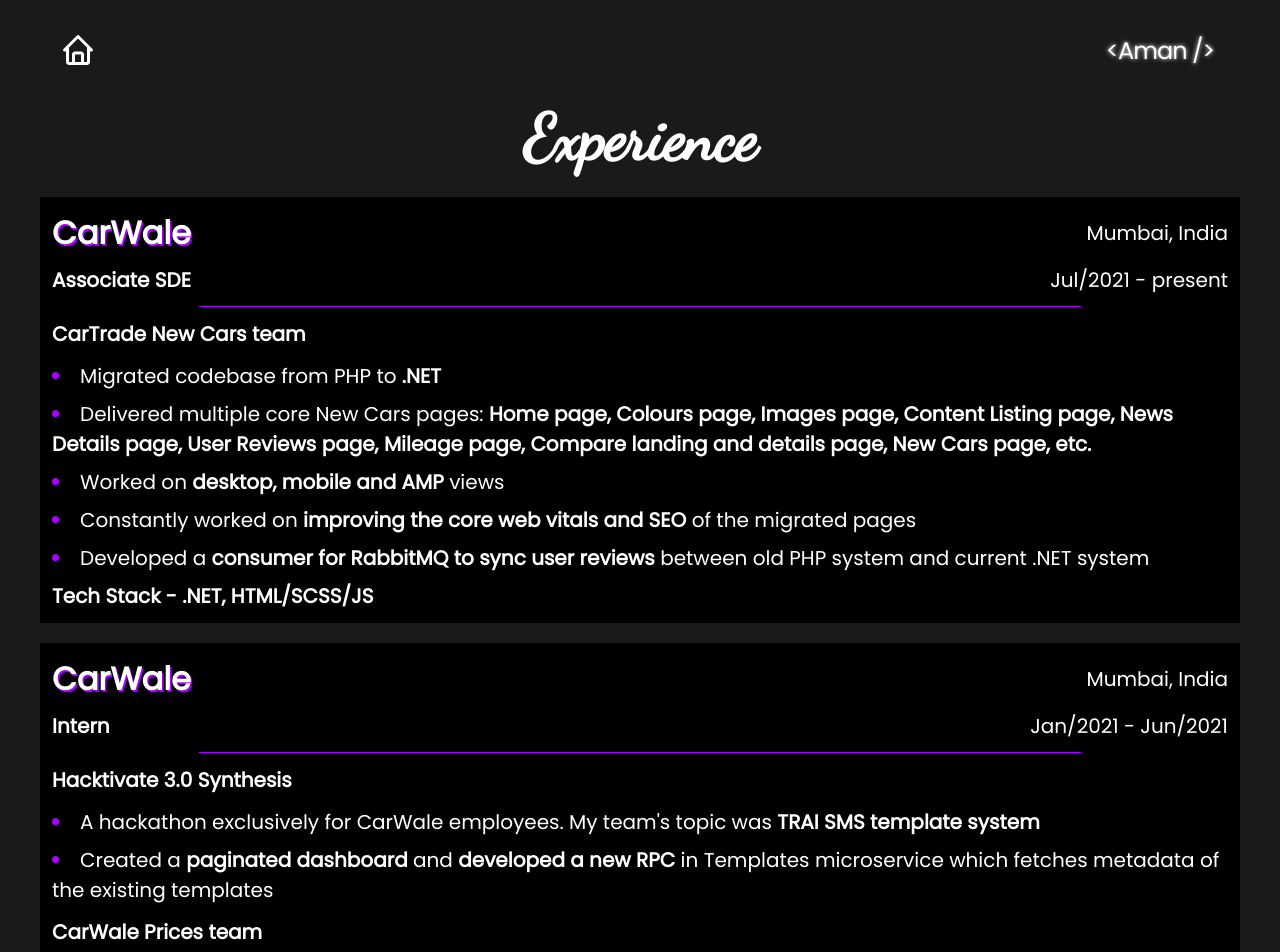
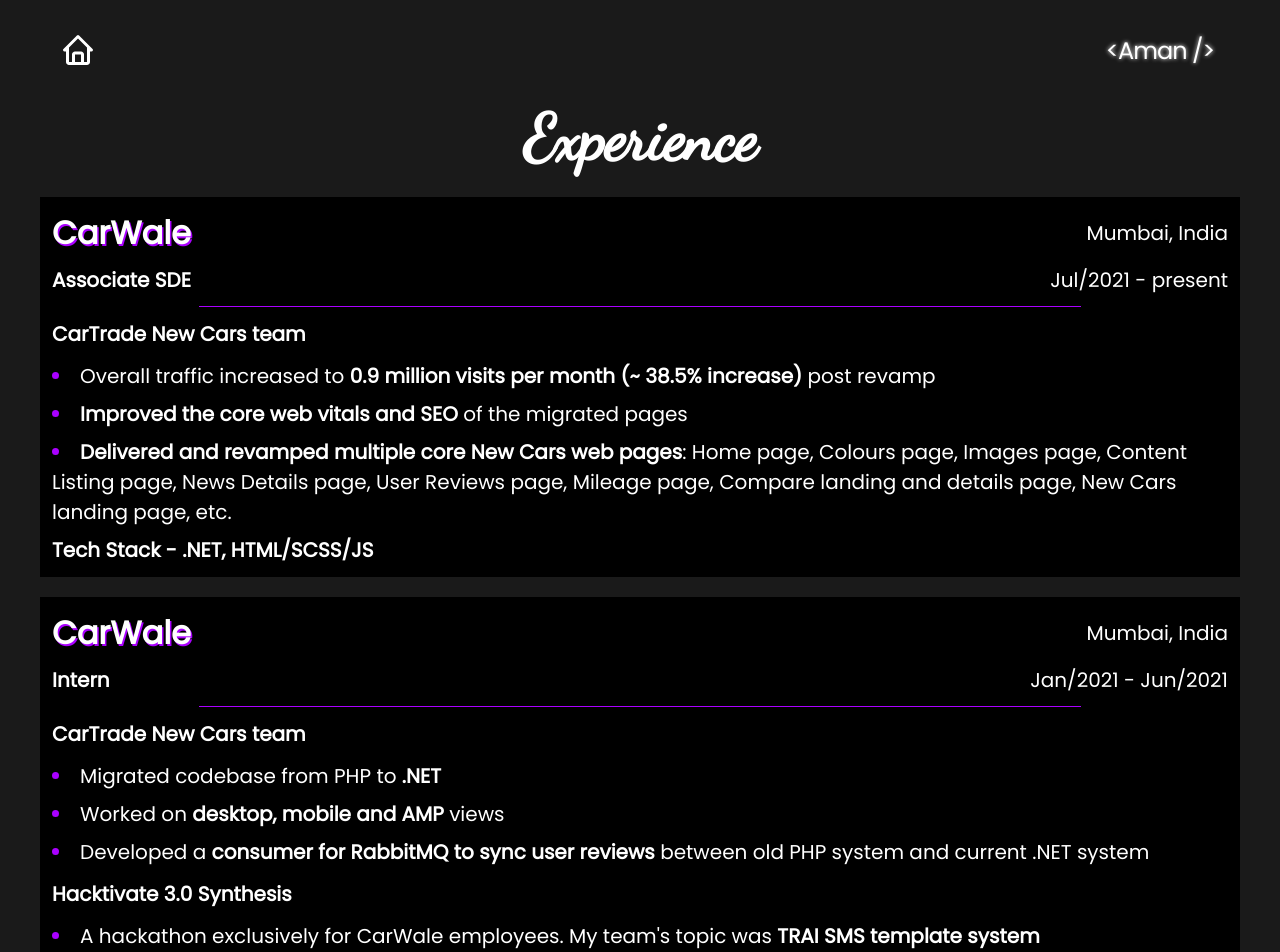
Before and after one commit to echoaman/amanpahurkar, a Next.js app: page /experience in a window 1280 px wide. Shown: the top 952 px of the page. Built offline with nearby package versions, Linux system fonts and the light colour scheme.

Commit message:
exp updated, main style updated

```diff
--- a/pages/blog/[slug].js
+++ b/pages/blog/[slug].js
@@ -65,13 +65,13 @@
 				<meta name="description" content={data.desc} />
 				<meta name="keywords" content="blog, blog post" />
 			</Head>
-			<main className={`${styles.main}`}>
+			<main>
 				<h1 className={`${styles.heading}`}>{data.heading}</h1>
 				<p className={`${styles.publishedOn}`}>Published on : <time dateTime={data.publishedOn.dateTime}>{data.publishedOn.date}</time></p>
 				<article className={`${styles.post}`}>
 					{ data.postContent.map(content => getContent(content)) }
-					<p><strong>Thank you for reading! 👋</strong></p>
 				</article>
+				<p className={`${styles.thank_you}`}><strong>Thank you for reading! 👋</strong></p>
 			</main>
 		</>
 	)
--- a/pages/blog/index.js
+++ b/pages/blog/index.js
@@ -18,11 +18,11 @@
 				<meta name="description" content="Welcome to my blog! I will jot down my experiences and learnings in different blog posts which you can find here." />
 				<meta name="keywords" content="blog" />
 			</Head>
-			<main className={`${styles.main}`}>
+			<main>
 				<h1 className={`${styles.heading}`}>Blog</h1>
 				<div className={`${styles.container}`}>
 					<Link href="/blog/one-year-as-a-software-engineer">
-						<a>
+						<a className={`${styles.blog_post_wrapper}`}>
 						<section className={`${styles.blog_post}`}>
 							<h2 className={`${styles.blog_title}`}>One Year As A Software Engineer</h2>
 							<p className={`${styles.publish_date}`}>Published on : <time dateTime="2022-01-05">5th January, 2022</time></p>
--- a/pages/experience/index.js
+++ b/pages/experience/index.js
@@ -17,7 +17,7 @@
 				<meta name="description" content="You can find all the companies, the tech stacks and type of work I have done on this page." />
 				<meta name="keywords" content="Experience, tech stack, resume, teams" />
 			</Head>
-			<main className={styles.main}>
+			<main>
 				<h1 className={styles.heading}>Experience</h1>
 				<section className={styles.experiences}>
 					<article className={styles.exp}>
@@ -30,11 +30,9 @@
 						<section className={`${styles.content}`}>
 							<p className={styles.team}>CarTrade New Cars team</p>
 							<ul>
-								<li>Migrated codebase from PHP to <strong>.NET</strong></li>
-								<li>Delivered multiple core New Cars pages: <strong>Home page, Colours page, Images page, Content Listing page, News Details page, User Reviews page, Mileage page, Compare landing and details page, New Cars page, etc.</strong></li>
-								<li>Worked on <strong>desktop, mobile and AMP</strong> views</li>
-								<li>Constantly worked on <strong>improving the core web vitals and SEO</strong> of the migrated pages</li>
-								<li>Developed a <strong>consumer for RabbitMQ to sync user reviews</strong> between old PHP system and current .NET system</li>
+								<li>Overall traffic increased to <strong>0.9 million visits per month (~ 38.5% increase)</strong> post revamp</li>
+								<li><strong>Improved the core web vitals and SEO</strong> of the migrated pages</li>
+								<li><strong>Delivered and revamped multiple core New Cars web pages</strong>: Home page, Colours page, Images page, Content Listing page, News Details page, User Reviews page, Mileage page, Compare landing and details page, New Cars landing page, etc.</li>
 							</ul>
 							<p className={styles.tech_stack}><strong>Tech Stack - .NET, HTML/SCSS/JS</strong></p>
 						</section>
@@ -47,6 +45,12 @@
 							<p className={styles.duration}><time dateTime="2021-01">Jan/2021</time> - <time dateTime="2021-06">Jun/2021</time></p>
 						</section>
 						<section className={`${styles.content}`}>
+							<p className={styles.team}>CarTrade New Cars team</p>
+							<ul>
+								<li>Migrated codebase from PHP to <strong>.NET</strong></li>
+								<li>Worked on <strong>desktop, mobile and AMP</strong> views</li>
+								<li>Developed a <strong>consumer for RabbitMQ to sync user reviews</strong> between old PHP system and current .NET system</li>
+							</ul>
 							<p className={styles.team}>Hacktivate 3.0 Synthesis</p>
 							<ul>
 								<li>A hackathon exclusively for CarWale employees. My team&apos;s topic was <strong>TRAI SMS template system</strong></li>
--- a/pages/index.js
+++ b/pages/index.js
@@ -29,7 +29,7 @@
 				<meta name="description" content="I am Aman Pahurkar and welcome to my personal website! I work at CarWale as an Associate Software Development Engineer. Feel free to reach out to me!" />
 				<meta name="keywords" content="Aman Pahurkar, software engineer, personal website" />
 			</Head>
-			<main className={`${styles.main}`}>
+			<main>
 				<h1 className={`${styles.heading}`}>Aman Pahurkar</h1>
 				<div className={`${styles.container}`}>
 					<ImageProvider imgName="profilepic.webp" width={300} height={300} alt="Image of Aman Pahurkar" />
--- a/styles/Blog.module.css
+++ b/styles/Blog.module.css
@@ -1,9 +1,3 @@
-.main {
-	padding-top: 20px;
-	padding-left: 20px;
-	padding-right: 20px;
-}
-
 .heading {
 	font-size: 48px;
 	margin-bottom: 20px;
@@ -11,8 +5,15 @@
 
 .container {
 	display: flex;
-	flex-direction: row;
-	row-gap: 20px;
+	flex-direction: column;
+}
+
+.blog_post_wrapper {
+	margin-bottom: 20px;
+}
+
+.blog_post_wrapper:last-child {
+	margin-bottom: 0;
 }
 
 .blog_post {
@@ -20,12 +21,16 @@
 	padding: 12px;
 	display: flex;
 	flex-direction: column;
-	row-gap: 8px;
+}
+
+.blog_title {
+	margin-bottom: 8px;
 }
 
 .publish_date {
 	position: relative;
 	padding-bottom: 12px;
+	margin-bottom: 8px;
 }
 
 .publish_date::after {
@@ -43,18 +48,7 @@
 	font-weight: bold;
 }
 
-@media screen and (orientation:landscape) and (max-height: 430px) {
-	.main {
-		padding-top: 64px;
-	}
-}
-
 @media screen and (orientation:landscape) and (min-width: 1200px) {
-	.main {
-		padding: 100px 0 0;
-		height: 100%;
-	}
-
 	.heading {
 		font-size: 64px;
 	}
--- a/styles/BlogPost.module.css
+++ b/styles/BlogPost.module.css
@@ -1,7 +1,3 @@
-.main {
-	padding: 20px 20px 64px;
-}
-
 .heading {
 	font-size: 48px;
 	margin-bottom: 40px;
@@ -14,10 +10,13 @@
 .post {
 	display: flex;
 	flex-direction: column;
-	row-gap: 20px;
 }
 
-.post p, .post li {
+.post > * {
+	margin-bottom: 20px;
+}
+
+.post p, .post li, .thank_you {
 	font-size: 20px;
 	line-height: 30px;
 }
@@ -43,19 +42,8 @@
 	word-break: break-all;
 }
 
-@media screen and (orientation:landscape) and (max-height: 430px) {
-	.main {
-		padding-top: 64px;
-		padding-bottom: 16px;
-	}
-}
 
 @media screen and (orientation:landscape) and (min-width: 1200px) {
-	.main {
-		padding: 100px 0 16px;
-		height: 100%;
-	}
-
 	.heading {
 		font-size: 64px;
 	}
--- a/styles/Experience.module.css
+++ b/styles/Experience.module.css
@@ -1,7 +1,3 @@
-.main {
-	padding: 20px 20px 64px;
-}
-
 .heading {
 	font-size: 48px;
 	margin-bottom: 20px;
@@ -10,13 +6,17 @@
 .experiences {
 	display: flex;
 	flex-direction: column;
-	row-gap: 20px;
 }
 
 .exp {
 	width: 100%;
 	background-color: var(--black);
 	padding: 12px;
+	margin-bottom: 20px;
+}
+
+.exp:last-child {
+	margin-bottom: 0;
 }
 
 .info {
@@ -78,36 +78,22 @@
 	background-color: var(--black);
 	padding: 8px 32px;
 	font-size: 20px;
-	margin: 16px auto;
+	margin: 16px auto 0;
 	color: var(--purple);
 	border: 1px solid var(--purple);
 	border-radius: 50px;
 	font-weight: bold;
 	display: flex;
-	column-gap: 8px;
 	align-items: center;
 }
 
 .resume_icon {
 	width: 28px;
 	height: 28px;
-}
-
-@media screen and (orientation:landscape) and (max-height: 430px) {
-	.main {
-		padding-top: 64px;
-		padding-bottom: 0;
-	}
+	margin-left: 8px;
 }
 
 @media screen and (orientation:landscape) and (min-width: 1200px) {
-	.main {
-		padding: 100px 0 0;
-		overflow-y: visible;
-		overflow-x: hidden;
-		height: 100%;
-	}
-
 	.heading {
 		font-size: 64px;
 	}
@@ -127,6 +113,5 @@
 
 	.resume {
 		font-size: 24px;
-		column-gap: 16px;
 	}
 }
--- a/styles/Home.module.css
+++ b/styles/Home.module.css
@@ -1,7 +1,3 @@
-.main {
-	padding: 20px 20px 64px;
-}
-
 .heading {
 	font-size: 48px;
 }
@@ -24,14 +20,6 @@
 }
 
 @media screen and (orientation:landscape) and (max-height: 430px) {
-	.main {
-		padding-bottom: 16px;
-	}
-
-	.heading {
-		padding-top: 44px;
-	}
-
 	.container {
 		flex-direction: row-reverse;
 		justify-content: space-evenly;
@@ -43,12 +31,7 @@
 }
 
 @media screen and (orientation:landscape) and (min-width: 1200px) {
-	.main {
-		padding: 0;
-	}
-
 	.heading {
-		padding-top: 100px;
 		font-size: 64px;
 	}
 
--- a/styles/globals.css
+++ b/styles/globals.css
@@ -37,11 +37,15 @@
 	background: var(--thumb);
 }
 
-*:not(code), *:not(code)::after, *:not(code)::before {
+*, *::after, *::before {
 	box-sizing: border-box;
 	padding: 0;
 	margin: 0;
 	font-family: "Poppins", sans-serif;
+}
+
+code {
+	font-family: monospace;
 }
 
 h1, h2, h3, p, a, span, button, li, time {
@@ -68,3 +72,19 @@
 	-webkit-tap-highlight-color: transparent;
 	text-decoration: none;
 }
+
+main {
+	padding: 20px 20px 64px;
+}
+
+@media screen and (orientation:landscape) and (max-height: 430px) {
+	main {
+		padding: 64px 20px 20px;
+	}
+}
+
+@media screen and (orientation:landscape) and (min-width: 1200px) {
+	main {
+		padding: 100px 0 20px;
+	}
+}
```
